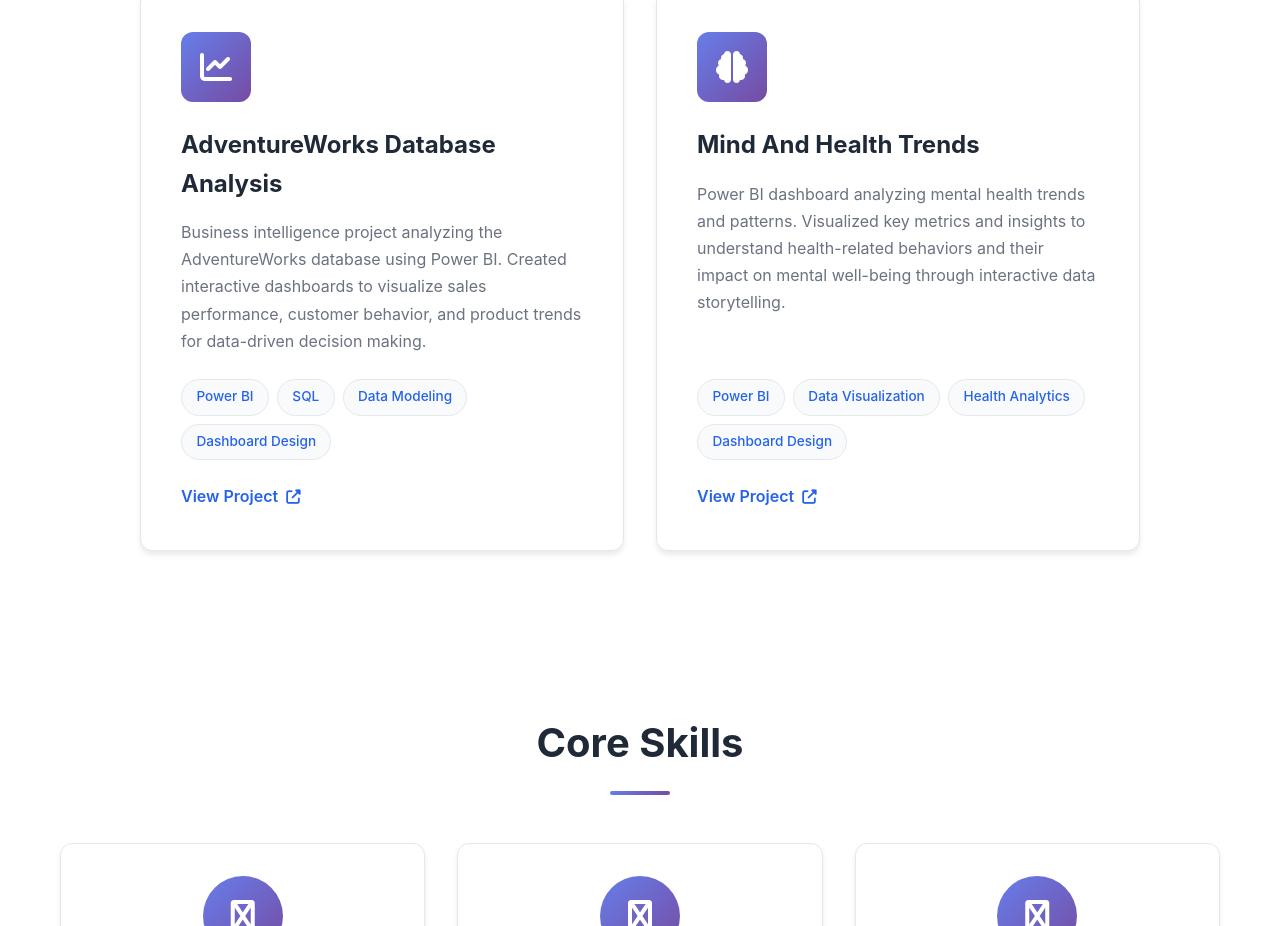
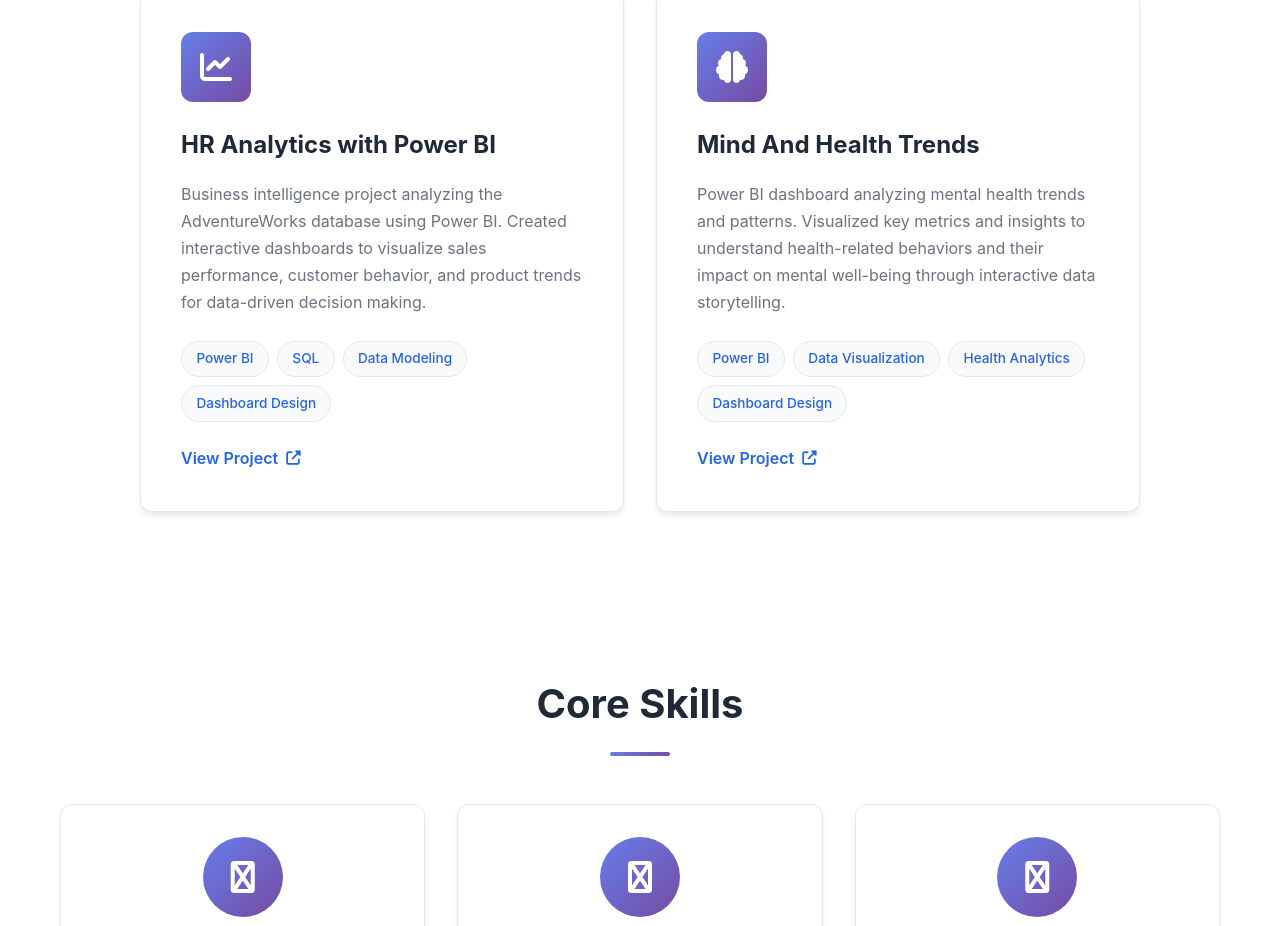
Before and after one commit to GuyAfik/Thalyta-Portfolio, a React (Vite) app: page / in a window 1280 px wide. Shown: the part 4358-5284 px from the top of the page. Built offline with nearby package versions, Linux system fonts and the light colour scheme.

Commit message:
fix CV download

```diff
--- a/src/components/CV.jsx
+++ b/src/components/CV.jsx
@@ -96,7 +96,7 @@ function CV() {
           </div>
 
           <div className="cv-download">
-            <a href="/assets/Thalyta_Marques_CV.pdf" download className="btn btn-download">
+            <a href="/Thalyta-Portfolio/assets/Thalyta_Marques_CV.pdf" download className="btn btn-download">
               <i className="fas fa-download"></i> Download Full CV (PDF)
             </a>
             <p className="cv-download-note">
--- a/src/components/Projects.jsx
+++ b/src/components/Projects.jsx
@@ -18,7 +18,7 @@ function Projects() {
       icon: 'fa-store'
     },
     {
-      title: 'AdventureWorks Database Analysis',
+      title: 'HR Analytics with Power BI',
       description: 'Business intelligence project analyzing the AdventureWorks database using Power BI. Created interactive dashboards to visualize sales performance, customer behavior, and product trends for data-driven decision making.',
       technologies: ['Power BI', 'SQL', 'Data Modeling', 'Dashboard Design'],
       link: 'https://github.com/Thalyta99/HR-Business-Analysis',
```
